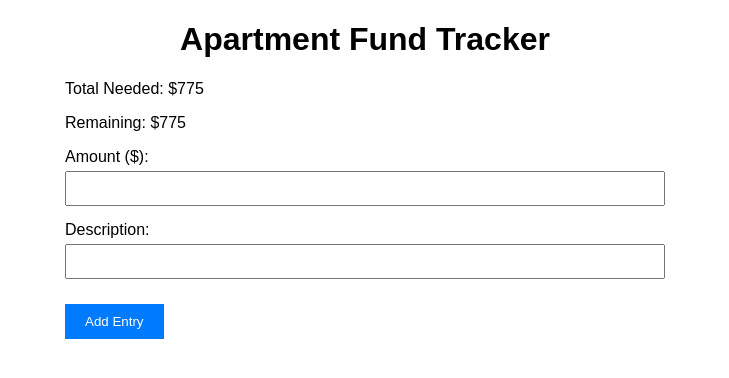
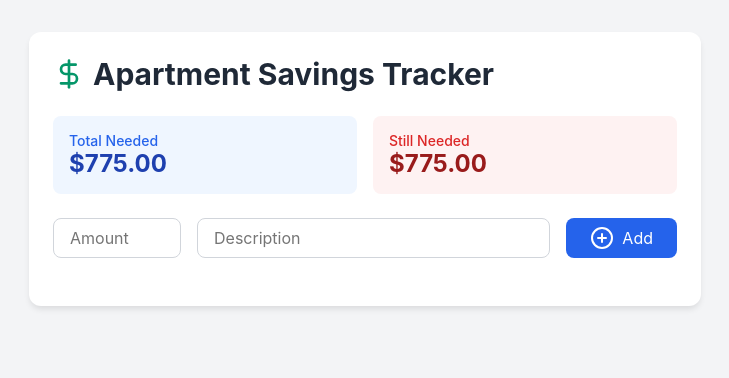
Before and after one commit to nmpvt313/nmpvt313.github.io, a plain HTML site: page index.html in a window 1280 px wide. Shown: the whole page, without its empty margins (275-1004 px from the left). Drawn offline with nearby package versions, Linux system fonts and the light colour scheme.

Commit message:
Add files via upload

```diff
--- a/index.html
+++ b/index.html
@@ -3,101 +3,267 @@
 <head>
     <meta charset="UTF-8">
     <meta name="viewport" content="width=device-width, initial-scale=1.0">
-    <title>Apartment Fund Tracker</title>
+    <title>Apartment Savings Tracker</title>
+    <script src="https://unpkg.com/lucide@0.344.0"></script>
     <style>
+        * {
+            margin: 0;
+            padding: 0;
+            box-sizing: border-box;
+            font-family: -apple-system, BlinkMacSystemFont, "Segoe UI", Roboto, sans-serif;
+        }
+
         body {
-            font-family: Arial, sans-serif;
-            margin: 20px;
+            background-color: #f3f4f6;
+            min-height: 100vh;
+            padding: 2rem;
         }
+
         .container {
-            max-width: 600px;
+            max-width: 42rem;
             margin: 0 auto;
         }
-        h1 {
-            text-align: center;
+
+        .card {
+            background-color: white;
+            border-radius: 0.75rem;
+            box-shadow: 0 4px 6px -1px rgba(0, 0, 0, 0.1);
+            padding: 1.5rem;
+            margin-bottom: 1.5rem;
         }
+
+        .header {
+            display: flex;
+            align-items: center;
+            gap: 0.5rem;
+            margin-bottom: 1.5rem;
+        }
+
+        .header h1 {
+            font-size: 1.875rem;
+            font-weight: bold;
+            color: #1f2937;
+        }
+
+        .stats-grid {
+            display: grid;
+            grid-template-columns: repeat(2, 1fr);
+            gap: 1rem;
+            margin-bottom: 1.5rem;
+        }
+
+        .stat-card {
+            padding: 1rem;
+            border-radius: 0.5rem;
+        }
+
+        .stat-card.total {
+            background-color: #eff6ff;
+        }
+
+        .stat-card.remaining {
+            background-color: #fef2f2;
+        }
+
+        .stat-card.goal-reached {
+            background-color: #ecfdf5;
+        }
+
+        .stat-card p:first-child {
+            font-size: 0.875rem;
+            font-weight: 500;
+        }
+
+        .stat-card p:last-child {
+            font-size: 1.5rem;
+            font-weight: bold;
+        }
+
+        .total p:first-child { color: #2563eb; }
+        .total p:last-child { color: #1e40af; }
+        .remaining p:first-child { color: #dc2626; }
+        .remaining p:last-child { color: #991b1b; }
+        .goal-reached p:first-child { color: #059669; }
+        .goal-reached p:last-child { color: #065f46; }
+
         .form-group {
-            margin-bottom: 15px;
+            display: flex;
+            gap: 1rem;
+            margin-bottom: 1.5rem;
         }
-        label {
-            display: block;
-            margin-bottom: 5px;
+
+        input {
+            padding: 0.5rem 1rem;
+            border: 1px solid #d1d5db;
+            border-radius: 0.5rem;
+            font-size: 1rem;
         }
-        input[type="text"], input[type="number"] {
-            width: 100%;
-            padding: 8px;
-            box-sizing: border-box;
+
+        input:focus {
+            outline: none;
+            border-color: #3b82f6;
+            box-shadow: 0 0 0 3px rgba(59, 130, 246, 0.2);
         }
+
+        #amount {
+            width: 8rem;
+        }
+
+        #description {
+            flex: 1;
+        }
+
         button {
-            display: inline-block;
-            padding: 10px 20px;
-            margin-top: 10px;
-            background-color: #007BFF;
-            color: #FFF;
+            background-color: #2563eb;
+            color: white;
             border: none;
+            border-radius: 0.5rem;
+            padding: 0.5rem 1.5rem;
+            font-size: 1rem;
             cursor: pointer;
+            display: flex;
+            align-items: center;
+            gap: 0.5rem;
+            transition: background-color 0.2s;
         }
+
         button:hover {
-            background-color: #0056b3;
+            background-color: #1d4ed8;
         }
-        .entries {
-            margin-top: 20px;
+
+        .entry {
+            display: flex;
+            justify-content: space-between;
+            align-items: center;
+            background-color: #f9fafb;
+            padding: 1rem;
+            border-radius: 0.5rem;
+            margin-bottom: 0.75rem;
         }
-        .entry {
-            padding: 10px;
-            border: 1px solid #ddd;
-            margin-bottom: 10px;
+
+        .entry-details p:first-child {
+            font-weight: 500;
+            color: #1f2937;
+        }
+
+        .entry-details p:last-child {
+            color: #059669;
+            font-weight: 500;
+        }
+
+        .delete-btn {
+            background-color: transparent;
+            color: #dc2626;
+            padding: 0.5rem;
+        }
+
+        .delete-btn:hover {
+            background-color: #fee2e2;
         }
     </style>
 </head>
 <body>
     <div class="container">
-        <h1>Apartment Fund Tracker</h1>
-        <div>
-            <p>Total Needed: $<span id="total-needed">775</span></p>
-            <p>Remaining: $<span id="remaining-amount">775</span></p>
+        <div class="card">
+            <div class="header">
+                <i data-lucide="dollar-sign" style="width: 2rem; height: 2rem; color: #059669;"></i>
+                <h1>Apartment Savings Tracker</h1>
+            </div>
+
+            <div class="stats-grid">
+                <div class="stat-card total">
+                    <p>Total Needed</p>
+                    <p>$775.00</p>
+                </div>
+                <div id="remainingCard" class="stat-card remaining">
+                    <p>Still Needed</p>
+                    <p>$775.00</p>
+                </div>
+            </div>
+
+            <form id="entryForm" class="form-group">
+                <input type="number" id="amount" step="0.01" placeholder="Amount" required>
+                <input type="text" id="description" placeholder="Description" required>
+                <button type="submit">
+                    <i data-lucide="plus-circle"></i>
+                    Add
+                </button>
+            </form>
+
+            <div id="entriesList"></div>
         </div>
-        <div class="form-group">
-            <label for="amount">Amount ($):</label>
-            <input type="number" id="amount" min="0">
-        </div>
-        <div class="form-group">
-            <label for="description">Description:</label>
-            <input type="text" id="description">
-        </div>
-        <button onclick="addEntry()">Add Entry</button>
-        <div class="entries" id="entries"></div>
     </div>
 
     <script>
-        let totalNeeded = 775;
-        let remainingAmount = totalNeeded;
+        // Initialize Lucide icons
+        lucide.createIcons();
 
-        function addEntry() {
-            const amountInput = document.getElementById('amount');
-            const descriptionInput = document.getElementById('description');
-            const entriesDiv = document.getElementById('entries');
-            const remainingAmountSpan = document.getElementById('remaining-amount');
+        const TOTAL_NEEDED = 775;
+        let entries = JSON.parse(localStorage.getItem('savings-entries')) || [];
 
-            const amount = parseFloat(amountInput.value);
-            const description = descriptionInput.value;
+        function updateUI() {
+            const entriesList = document.getElementById('entriesList');
+            const remainingCard = document.getElementById('remainingCard');
 
-            if (isNaN(amount) || amount <= 0 || description.trim() === "") {
-                alert("Please enter a valid amount and description.");
-                return;
+            // Calculate total saved and remaining
+            const totalSaved = entries.reduce((sum, entry) => sum + entry.amount, 0);
+            const remaining = TOTAL_NEEDED - totalSaved;
+
+            // Update remaining card
+            remainingCard.className = `stat-card ${remaining > 0 ? 'remaining' : 'goal-reached'}`;
+            remainingCard.innerHTML = `
+                <p>${remaining > 0 ? 'Still Needed' : 'Goal Reached!'}</p>
+                <p>$${Math.abs(remaining).toFixed(2)}</p>
+            `;
+
+            // Update entries list
+            entriesList.innerHTML = entries.map(entry => `
+                <div class="entry">
+                    <div class="entry-details">
+                        <p>${entry.description}</p>
+                        <p>$${entry.amount.toFixed(2)}</p>
+                    </div>
+                    <button class="delete-btn" onclick="removeEntry(${entry.id})">
+                        <i data-lucide="trash-2"></i>
+                    </button>
+                </div>
+            `).join('');
+
+            // Reinitialize icons for new entries
+            lucide.createIcons();
+        }
+
+        function addEntry(amount, description) {
+            const newEntry = {
+                id: Date.now(),
+                amount: parseFloat(amount),
+                description
+            };
+            entries.push(newEntry);
+            localStorage.setItem('savings-entries', JSON.stringify(entries));
+            updateUI();
+        }
+
+        function removeEntry(id) {
+            entries = entries.filter(entry => entry.id !== id);
+            localStorage.setItem('savings-entries', JSON.stringify(entries));
+            updateUI();
+        }
+
+        // Form submission handler
+        document.getElementById('entryForm').addEventListener('submit', (e) => {
+            e.preventDefault();
+            const amount = document.getElementById('amount').value;
+            const description = document.getElementById('description').value;
+
+            if (amount && description) {
+                addEntry(amount, description);
+                e.target.reset();
             }
+        });
 
-            remainingAmount -= amount;
-            remainingAmountSpan.textContent = remainingAmount.toFixed(2);
-
-            const entryDiv = document.createElement('div');
-            entryDiv.className = 'entry';
-            entryDiv.innerHTML = `<strong>$${amount.toFixed(2)}</strong> - ${description}`;
-            entriesDiv.appendChild(entryDiv);
-
-            amountInput.value = "";
-            descriptionInput.value = "";
-        }
+        // Initial UI update
+        updateUI();
     </script>
 </body>
 </html>
```
